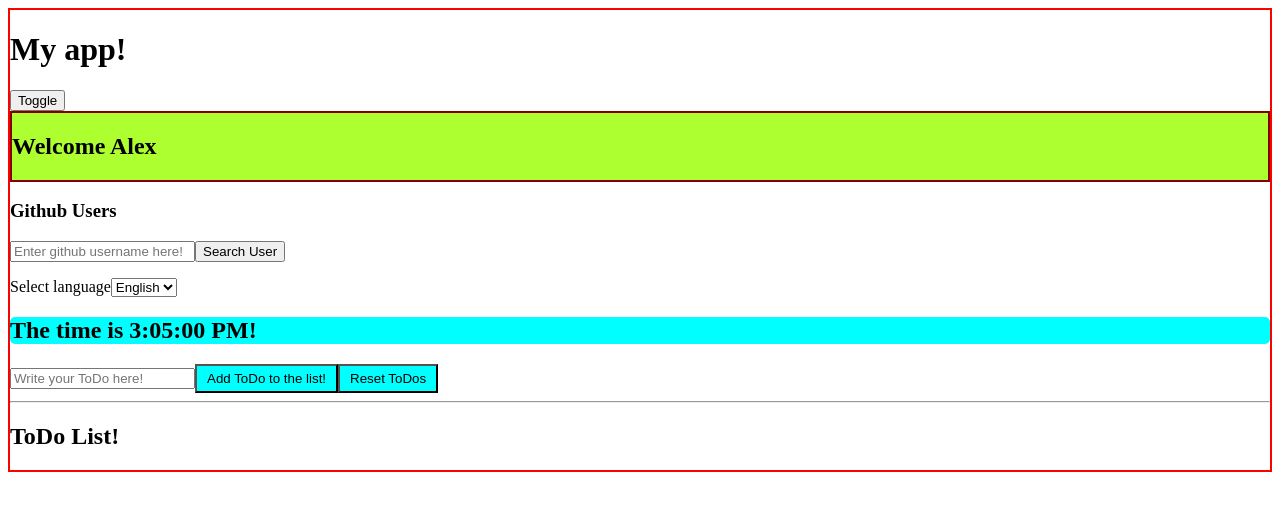
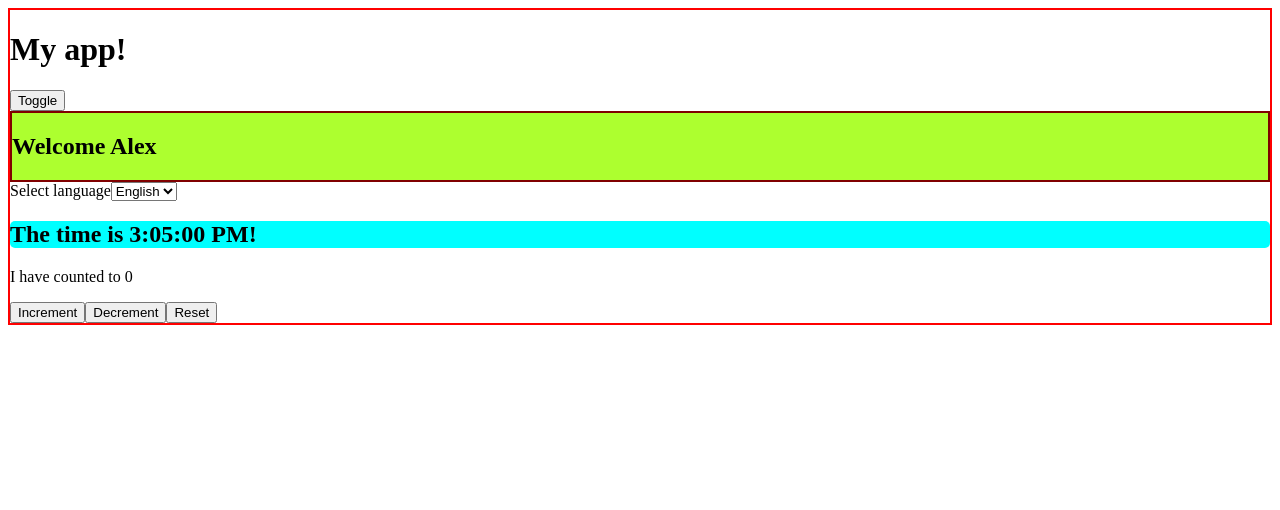
Before and after one commit to xAlessandroo/React, a React (Vite) app in the folder my-app/: page / in a window 1280 px wide. Shown: the top 510 px of the page. Built offline with nearby package versions, Linux system fonts and the light colour scheme.

Commit message:
useCounter

```diff
--- a/my-app/src/App.jsx
+++ b/my-app/src/App.jsx
@@ -6,6 +6,7 @@
 import { Welcome } from "./Welcome";
 import { GithubUsers } from "./GithubUsers";
 import { GithubUser } from "./GithubUser";
+import { Counter } from "./Counter";
 
 export function App() {
   function handleLogin(data) {
@@ -21,7 +22,6 @@
   return (
     <Container title={<h1>My app!</h1>}>
       <Welcome name="Alex" />
-      <GithubUsers />
        <LanguageContext.Provider value={language}>
         <label htmlFor="languages">Select language</label>
       <select name="languages"value={language} onChange={handleSelect}>
@@ -30,7 +30,7 @@
       </select>
         <Clock />
       </LanguageContext.Provider>
-      <TodoList />
+      <Counter />
     </Container>
   );
 }
--- a/my-app/src/Counter.jsx
+++ b/my-app/src/Counter.jsx
@@ -1,35 +1,16 @@
-import { useEffect, useRef, useState } from "react";
+import { useCounter } from "./useCounter";
+
 
 export function Counter({ initialValue = 0}) {
 
-    const [ counter, setCounter ] = useState(initialValue);
-    const ref = useRef(initialValue)
-
-    useEffect(() => {
-        const direction = counter > ref.current ? 'up' : 'down'
-        ref.current = counter
-
-        console.log(`Counter changed ${direction} from ${ref.current}`);
-    }, [counter])
-
-    function handleCounterIncrement(){
-        setCounter(counter + 1)
-    }
-
-    function handleCounterDecrement() {
-        setCounter(counter - 1)
-    }
-
-    function handleCounterReset() {
-        setCounter(initialValue)
-    }
+    const { counter, onIncrement, onDecrement, onReset } = useCounter(initialValue)
 
   return (
     <div>
         <p>I have counted to {counter}</p>
-        <button onClick={handleCounterIncrement}>Increment</button>
-        <button onClick={handleCounterDecrement}>Decrement</button>
-        <button onClick={handleCounterReset}>Reset</button>
+        <button onClick={onIncrement}>Increment</button>
+        <button onClick={onDecrement}>Decrement</button>
+        <button onClick={onReset}>Reset</button>
     </div>
   );
 }
--- /dev/null
+++ b/my-app/src/useCounter.jsx
@@ -0,0 +1,24 @@
+import { useState } from "react";
+
+export function useCounter(initialValue = 0){
+    const [ counter, setCounter ] = useState(initialValue);
+
+    function handleCounterIncrement(){
+        setCounter(counter + 1)
+    }
+
+    function handleCounterDecrement() {
+        setCounter(counter - 1)
+    }
+
+    function handleCounterReset() {
+        setCounter(initialValue)
+    }
+
+    return {
+        counter: counter,
+        onIncrement: handleCounterIncrement,
+        onDecrement: handleCounterDecrement,
+        onReset: handleCounterReset
+    }
+}
```
